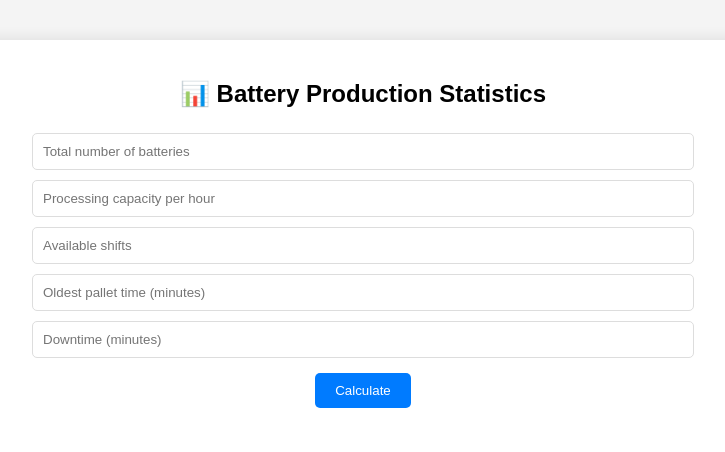
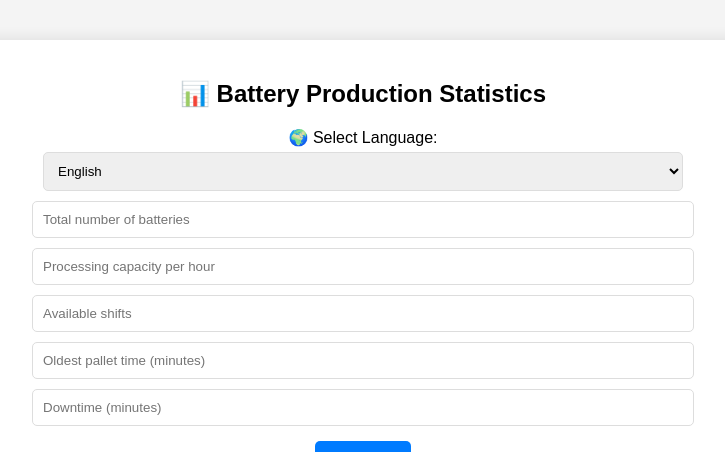
Before and after one commit to derhaup7mann/test, a Flask app: page / in a window 1280 px wide. Shown: the top 452 px of the page, without its empty margins (277-1002 px from the left). Run offline with Flask 3, Linux system fonts and the light colour scheme.

Commit message:
Update index.html

```diff
--- a/templates/index.html
+++ b/templates/index.html
@@ -20,7 +20,7 @@
             box-shadow: 0px 0px 15px rgba(0, 0, 0, 0.1);
             margin: auto;
         }
-        input {
+        select, input {
             padding: 10px;
             margin: 5px;
             width: 80%;
@@ -48,16 +48,24 @@
         }
     </style>
 </head>
-<body>
+<body onload="getLocalTimeOffset()">
 
     <div class="container">
         <h2>📊 Battery Production Statistics</h2>
+
+        <label for="language">🌍 Select Language:</label>
+        <select id="language">
+            <option value="en">English</option>
+            <option value="de">Deutsch</option>
+        </select>
 
         <input type="number" id="num_batteries" placeholder="Total number of batteries"><br>
         <input type="number" id="processing_capacity_per_hour" placeholder="Processing capacity per hour"><br>
         <input type="number" id="available_shifts" placeholder="Available shifts"><br>
         <input type="number" id="oldest_pallet_time_minutes" placeholder="Oldest pallet time (minutes)"><br>
         <input type="number" id="downtime_minutes" placeholder="Downtime (minutes)"><br>
+
+        <input type="hidden" id="timezone_offset" name="timezone_offset">
 
         <button onclick="calculate()">Calculate</button>
 
@@ -68,28 +76,37 @@
     </div>
 
     <script>
+        function getLocalTimeOffset() {
+            let timezoneOffset = new Date().getTimezoneOffset(); // Offset în minute față de UTC
+            document.getElementById("timezone_offset").value = timezoneOffset;
+        }
+
         function calculate() {
+            let language = document.getElementById("language").value;
             let num_batteries = document.getElementById("num_batteries").value;
             let processing_capacity_per_hour = document.getElementById("processing_capacity_per_hour").value;
             let available_shifts = document.getElementById("available_shifts").value;
             let oldest_pallet_time_minutes = document.getElementById("oldest_pallet_time_minutes").value;
             let downtime_minutes = document.getElementById("downtime_minutes").value;
+            let timezone_offset = document.getElementById("timezone_offset").value;
 
             fetch('/calculate', {
                 method: 'POST',
                 headers: {'Content-Type': 'application/x-www-form-urlencoded'},
-                body: `num_batteries=${num_batteries}&processing_capacity_per_hour=${processing_capacity_per_hour}&available_shifts=${available_shifts}&oldest_pallet_time_minutes=${oldest_pallet_time_minutes}&downtime_minutes=${downtime_minutes}`
+                body: `num_batteries=${num_batteries}&processing_capacity_per_hour=${processing_capacity_per_hour}&available_shifts=${available_shifts}&oldest_pallet_time_minutes=${oldest_pallet_time_minutes}&downtime_minutes=${downtime_minutes}&timezone_offset=${timezone_offset}&language=${language}`
             })
             .then(response => response.json())
             .then(data => {
-                document.getElementById("result").innerHTML = `
-                    <p>✅ Total processing time per battery: <strong>${data.total_processing_time} hours</strong></p>
-                    <p>✅ Total production time: <strong>${data.total_production_time} hours</strong></p>
-                    <p>⚠️ Required shifts: <strong>${data.required_shifts}</strong></p>
-                    <p>⚠️ Extra shifts needed: <strong>${data.extra_shifts}</strong></p>
-                    <p>📈 Production rate (available shifts): <strong>${data.production_rate_remaining_shifts} batteries/hour</strong></p>
-                    <p>🚀 Production rate (1 extra shift): <strong>${data.production_rate_with_extra_shift} batteries/hour</strong></p>
-                    <p>⏳ Extra shifts needed due to downtime: <strong>${data.extra_shifts_due_to_downtime}</strong></p>
+                let resultDiv = document.getElementById("result");
+                resultDiv.innerHTML = `
+                    <p>✅ Total processing time per battery: <strong>${data["Total processing time per battery"]} hours</strong></p>
+                    <p>✅ Total production time: <strong>${data["Total time required for production"]} hours</strong></p>
+                    <p>⚠️ Required shifts: <strong>${data["Required shifts"]}</strong></p>
+                    <p>⚠️ Extra shifts needed: <strong>${data["Extra shifts needed"]}</strong></p>
+                    <p>📈 Production rate (available shifts): <strong>${data["Production rate with available shifts"]} batteries/hour</strong></p>
+                    <p>🚀 Production rate (1 extra shift): <strong>${data["Production rate with 1 extra shift"]} batteries/hour</strong></p>
+                    <p>⏳ Extra shifts needed due to downtime: <strong>${data["Extra shifts needed due to downtime"]}</strong></p>
+                    <p>🕒 Overtime will occur at: <strong>${data["Overtime will occur at"]}</strong></p>
                 `;
 
                 updateCharts(data);
@@ -107,7 +124,7 @@
                     labels: ["Available Shifts", "1 Extra Shift"],
                     datasets: [{
                         label: "Batteries Produced per Hour",
-                        data: [data.production_rate_remaining_shifts, data.production_rate_with_extra_shift],
+                        data: [data["Production rate with available shifts"], data["Production rate with 1 extra shift"]],
                         backgroundColor: ["#007bff", "#28a745"]
                     }]
                 },
@@ -124,7 +141,7 @@
                 data: {
                     labels: ["Required Shifts", "Available Shifts", "Extra Shifts Due to Downtime"],
                     datasets: [{
-                        data: [data.required_shifts, data.available_shifts, data.extra_shifts_due_to_downtime],
+                        data: [data["Required shifts"], data["Extra shifts needed"], data["Extra shifts needed due to downtime"]],
                         backgroundColor: ["#ff0000", "#007bff", "#ffa500"]
                     }]
                 },
```
